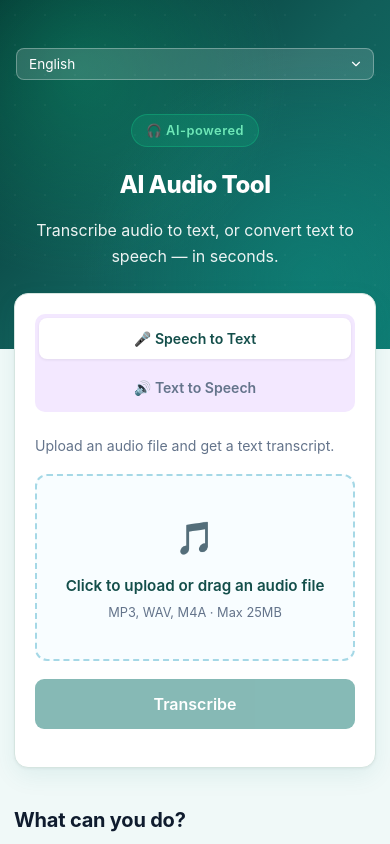
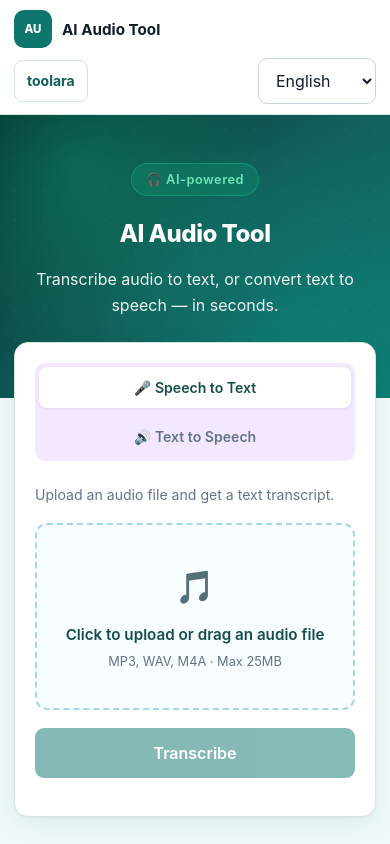
Before and after one commit to lvyafei2026-coder/ai-audio-tool, a website: page public/index.html in a window 390 px wide. Shown: the top 844 px of the page. Drawn offline with Linux system fonts and the light colour scheme.

Commit message:
Add Toolara site navigation

```diff
--- a/public/css/style.css
+++ b/public/css/style.css
@@ -88,3 +88,19 @@ li { margin-bottom: 8px; line-height: 1.65; }
   .card { padding: 20px; }
   .mode-tabs { flex-direction: column; }
 }
+/* Toolara site navigation */
+.site-header { position: relative; z-index: 10; background: rgba(255,255,255,0.96); border-bottom: 1px solid var(--border, #e2e8f0); }
+.site-header-inner { max-width: 1120px; min-height: 68px; margin: 0 auto; padding: 10px 20px; display: flex; align-items: center; justify-content: space-between; gap: 20px; }
+.site-brand { min-width: 0; display: flex; align-items: center; gap: 10px; color: var(--text, #0f1c2e); text-decoration: none; font-weight: 700; }
+.site-brand-mark { width: 38px; height: 38px; flex: 0 0 38px; display: grid; place-items: center; border-radius: 10px; background: var(--accent, #2563eb); color: #fff; font-size: 0.72rem; font-weight: 800; }
+.site-brand-name { font-size: 0.95rem; line-height: 1.25; }
+.site-nav { display: flex; align-items: center; gap: 10px; }
+.site-nav-link { padding: 8px 12px; border: 1px solid var(--border, #e2e8f0); border-radius: 8px; background: #fff; color: var(--accent-dark, var(--accent, #1d4ed8)); text-decoration: none; white-space: nowrap; font-size: 0.875rem; font-weight: 650; transition: background 0.15s, border-color 0.15s; }
+.site-nav-link:hover { background: var(--bg, #f8fafc); border-color: var(--accent, #2563eb); }
+.site-nav select { width: auto; min-width: 120px; margin: 0; }
+@media (max-width: 560px) {
+  .site-header-inner { min-height: 0; padding: 10px 14px; flex-wrap: wrap; gap: 10px; }
+  .site-brand { flex: 1 1 100%; }
+  .site-nav { width: 100%; justify-content: space-between; gap: 8px; }
+  .site-nav select { min-width: 118px; }
+}
--- a/public/index.html
+++ b/public/index.html
@@ -35,14 +35,14 @@
 <link rel="stylesheet" href="/css/style.css">
 </head>
 <body>
+<header class="site-header"><div class="site-header-inner"><a class="site-brand" href="/" aria-label="ai-audio-tool"><span class="site-brand-mark" aria-hidden="true">AU</span><span class="site-brand-name" data-i18n="title"></span></a><nav class="site-nav" aria-label="Site navigation"><a class="site-nav-link" href="https://toolara.dev/">toolara</a><select id="langSelect" onchange="setLang(this.value)" aria-label="Language">
+      <option value="en">English</option>
+      <option value="zh">简体中文</option>
+    </select></nav></div></header>
+
 
 <header class="hero">
-  <div class="lang-switch">
-    <select id="langSelect" onchange="setLang(this.value)" aria-label="Language">
-      <option value="en">English</option>
-      <option value="zh">简体中文</option>
-    </select>
-  </div>
+
   <div class="hero-inner">
     <div class="hero-badge">🎧 AI-powered</div>
     <h1 data-i18n="title">AI Audio Tool</h1>
```
